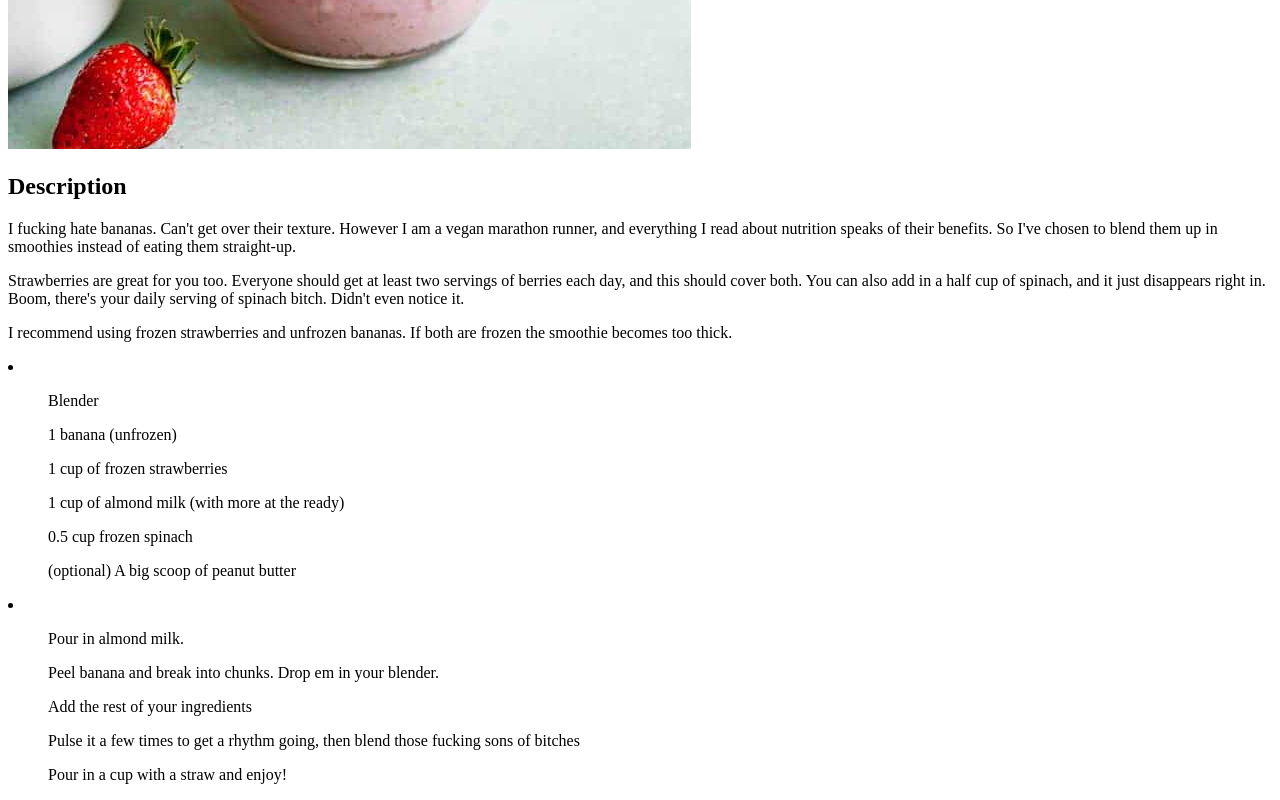
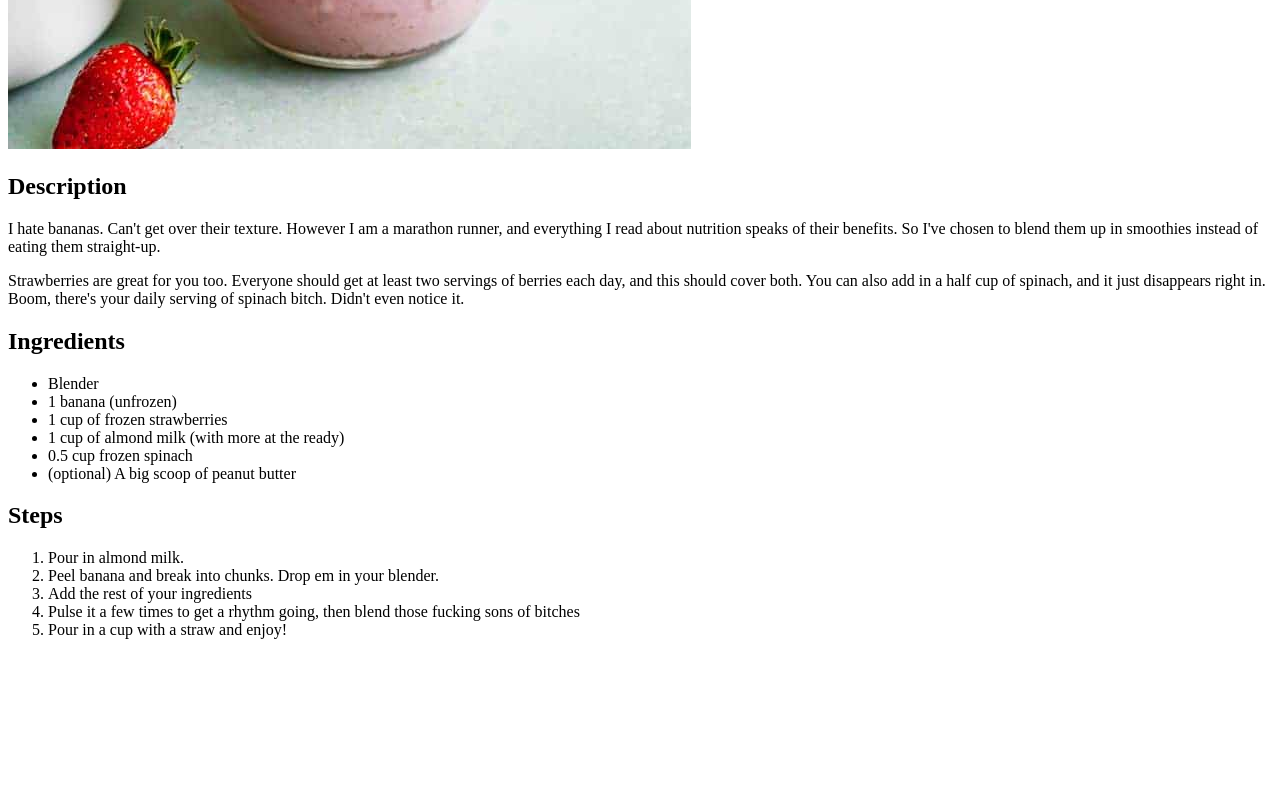
Before and after one commit to jgreene919/odin-recipes, a plain HTML site: page recipes/banana_strawberry_smoothie.html in a window 1280 px wide. Shown: the part 955-1755 px from the top of the page. After the commit the page ends 1610 px from the top, so only its background shows below. Drawn offline with Linux system fonts and the light colour scheme.

Commit message:
Add headings to banana_strawberry_smoothie.html

```diff
--- a/recipes/banana_strawberry_smoothie.html
+++ b/recipes/banana_strawberry_smoothie.html
@@ -10,23 +10,24 @@
 <body>
     <img src="../images/smoothie.jpg">
     <h2>Description</h2>
-    <p>I fucking hate bananas. Can't get over their texture. However I am a vegan marathon runner, and everything I read about nutrition speaks of their benefits. So I've chosen to blend them up in smoothies instead of eating them straight-up.</p>
+    <p>I hate bananas. Can't get over their texture. However I am a marathon runner, and everything I read about nutrition speaks of their benefits. So I've chosen to blend them up in smoothies instead of eating them straight-up.</p>
     <p>Strawberries are great for you too. Everyone should get at least two servings of berries each day, and this should cover both. You can also add in a half cup of spinach, and it just disappears right in. Boom, there's your daily serving of spinach bitch. Didn't even notice it.</p>
-    <p>I recommend using frozen strawberries and unfrozen bananas. If both are frozen the smoothie becomes too thick.</p>
-    <li>
-        <ul>Blender</ul>
-        <ul>1 banana (unfrozen)</ul>
-        <ul>1 cup of frozen strawberries</ul>
-        <ul>1 cup of almond milk (with more at the ready)</ul>
-        <ul>0.5 cup frozen spinach</ul>
-        <ul>(optional) A big scoop of peanut butter</ul>
-    </li>
-    <li>
-        <ol>Pour in almond milk.</ol>
-        <ol>Peel banana and break into chunks. Drop em in your blender.</ol>
-        <ol>Add the rest of your ingredients</ol>
-        <ol>Pulse it a few times to get a rhythm going, then blend those fucking sons of bitches</ol>
-        <ol>Pour in a cup with a straw and enjoy!</ol>
-    </li>
+    <h2>Ingredients</h2>
+    <ul>
+        <li>Blender</li>
+        <li>1 banana (unfrozen)</li>
+        <li>1 cup of frozen strawberries</li>
+        <li>1 cup of almond milk (with more at the ready)</li>
+        <li>0.5 cup frozen spinach</li>
+        <li>(optional) A big scoop of peanut butter</li>
+    </ul>
+    <h2>Steps</h2>
+    <ol>
+        <li>Pour in almond milk.</li>
+        <li>Peel banana and break into chunks. Drop em in your blender.</li>
+        <li>Add the rest of your ingredients</li>
+        <li>Pulse it a few times to get a rhythm going, then blend those fucking sons of bitches</li>
+        <li>Pour in a cup with a straw and enjoy!</li>
+    </ol>
 </body>
 </html>
```
